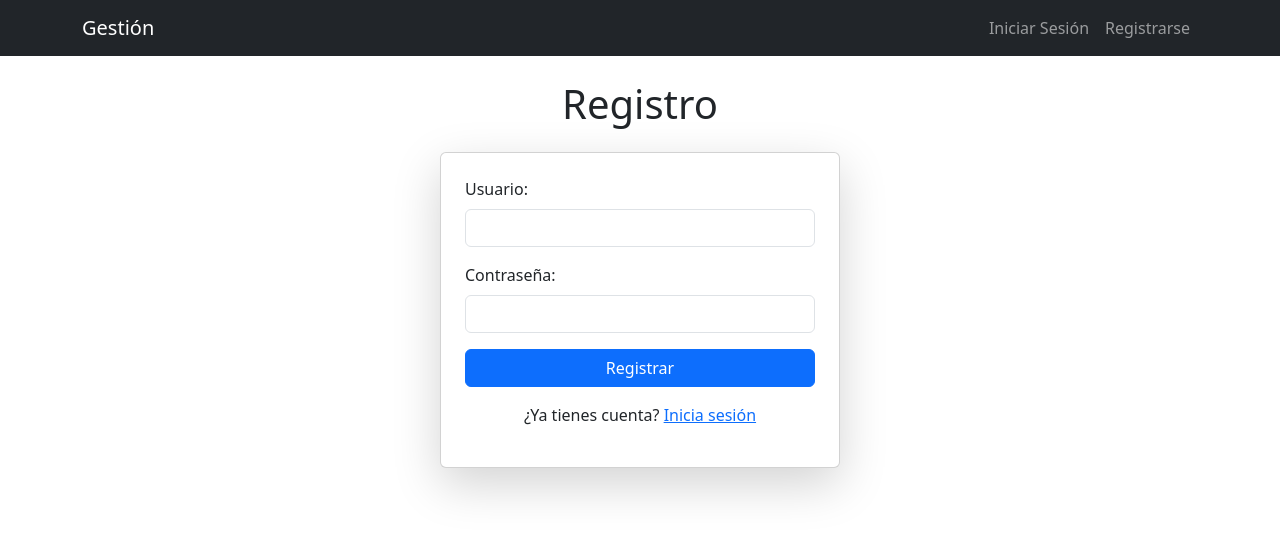
After one commit to dariorodr/Segundo-proyecto, a Flask app: page /register in a window 1280 px wide. The commit adds this page. Shown: the top 536 px of the page. Run offline with Flask 3, Linux system fonts and the light colour scheme.

Commit message:
añadiendo login.html y register html mas modificaciones

```diff
--- a/app/app.py
+++ b/app/app.py
@@ -1,35 +1,73 @@
 from flask import Flask, render_template, request, redirect, url_for, flash
-from flask_sqlalchemy import SQLAlchemy
 from sqlalchemy.exc import SQLAlchemyError, IntegrityError
 from datetime import datetime
 from sqlalchemy import func, and_, case
 from jinja2 import TemplateNotFound
+from flask_login import LoginManager, login_user, logout_user, login_required, current_user
+from werkzeug.security import generate_password_hash, check_password_hash
 import logging
 
 app = Flask(__name__)
 app.config['SQLALCHEMY_DATABASE_URI'] = 'mysql+pymysql://root:sarandeameelcabezudo@localhost/proyecto_cancha_2'
 app.config['SQLALCHEMY_TRACK_MODIFICATIONS'] = False
-app.config['SECRET_KEY'] = 'mi_clave_secreta_12345'  # Clave segura única
+app.config['SECRET_KEY'] = 'mi_clave_secreta_12345'
 
 # Configuración de logging
 logging.basicConfig(filename='error.log', level=logging.ERROR,
                     format='%(asctime)s - %(levelname)s - %(message)s')
 
-from models import db, Turno, Precio, Cancha
+# Inicializar Flask-Login
+login_manager = LoginManager()
+login_manager.init_app(app)
+login_manager.login_view = 'login'
+
+# Importar modelos después de inicializar db y app
+from models import db, User, Turno, Precio, Cancha
 
 db.init_app(app)
 
-# Manejadores de errores HTTP
-@app.errorhandler(404)
-def page_not_found(e):
-    app.logger.error(f"404 - Página no encontrada: {request.url}")
-    return render_template('error.html', error_code=404, error_message="Página no encontrada"), 404
+@login_manager.user_loader
+def load_user(user_id):
+    return User.query.get(int(user_id))
 
-@app.errorhandler(500)
-def internal_server_error(e):
-    app.logger.error(f"500 - Error interno del servidor: {str(e)}")
-    return render_template('error.html', error_code=500, error_message="Error interno del servidor"), 500
+# Rutas de autenticación
+@app.route('/login', methods=['GET', 'POST'])
+def login():
+    if request.method == 'POST':
+        username = request.form['username']
+        password = request.form['password']
+        user = User.query.filter_by(username=username).first()
+        if user and check_password_hash(user.password, password):
+            login_user(user)
+            return redirect(url_for('admin_index'))
+        flash('Usuario o contraseña incorrectos', 'danger')
+    return render_template('login.html')
 
+@app.route('/register', methods=['GET', 'POST'])
+def register():
+    if request.method == 'POST':
+        username = request.form['username']
+        password = request.form['password']
+        if User.query.filter_by(username=username).first():
+            flash('El usuario ya existe', 'danger')
+        else:
+            hashed_password = generate_password_hash(password)  # Cambio aquí
+            new_user = User(username=username, password=hashed_password, is_admin=True)
+            db.session.add(new_user)
+            db.session.commit()
+            flash('Registro exitoso, inicia sesión', 'success')
+            return redirect(url_for('login'))
+    return render_template('register.html')
+
+@app.route('/logout')
+@login_required
+def logout():
+    logout_user()
+    flash('Sesión cerrada correctamente', 'success')
+    return redirect(url_for('login'))
+
+# (El resto de tu código sigue igual)
+# Rutas existentes (sin cambios en el resto, solo muestro las primeras para brevedad)
 @app.route('/')
 def index():
     try:
@@ -60,7 +98,6 @@ def turnos():
             Turno.HorasSolicitadas, Turno.DiaDeReserva, Turno.HoraDeReserva, Cancha.Tipo, Cancha.Jugadores
         ).join(Cancha, Cancha.CanchaID == Turno.CanchaID)
 
-        # Variable para detectar si se aplicó algún filtro
         filtros_aplicados = any([cancha_id, cliente, hora, tipoCesped, duracion, capacidad, fecha_desde, fecha_hasta])
 
         if cancha_id:
@@ -96,7 +133,6 @@ def turnos():
         query = query.order_by(Turno.TurnoID)
         turnos = query.all()
 
-        # Mostrar mensaje si se aplicaron filtros y no hay resultados
         if filtros_aplicados and not turnos:
             flash("No se encontraron turnos con estos parámetros.", "warning")
 
@@ -111,8 +147,13 @@ def turnos():
         flash("Ocurrió un error inesperado. Por favor, intenta de nuevo.", "danger")
         return redirect(url_for('index'))
 
+
 @app.route('/admin/')
+@login_required
 def admin_index():
+    if not current_user.is_admin:
+        flash('Acceso denegado. Solo administradores.', 'danger')
+        return redirect(url_for('login'))
     try:
         return render_template('admin_index.html', title='Gestión Administrativa')
     except TemplateNotFound as e:
@@ -125,7 +166,11 @@ def admin_index():
         return redirect(url_for('index'))
 
 @app.route('/canchas', methods=['GET', 'POST'])
+@login_required
 def gestionar_canchas():
+    if not current_user.is_admin:
+        flash('Acceso denegado. Solo administradores.', 'danger')
+        return redirect(url_for('login'))
     try:
         if request.method == 'POST':
             try:
@@ -165,7 +210,11 @@ def gestionar_canchas():
         return redirect(url_for('admin_index'))
 
 @app.route('/editar-cancha/<int:id>', methods=['GET', 'POST'])
+@login_required
 def editar_cancha(id):
+    if not current_user.is_admin:
+        flash('Acceso denegado. Solo administradores.', 'danger')
+        return redirect(url_for('login'))
     try:
         if id <= 0:
             flash("ID de cancha inválido.", "danger")
@@ -206,7 +255,11 @@ def editar_cancha(id):
         return redirect(url_for('gestionar_canchas'))
 
 @app.route('/eliminar-cancha/<int:id>', methods=['POST'])
+@login_required
 def eliminar_cancha(id):
+    if not current_user.is_admin:
+        flash('Acceso denegado. Solo administradores.', 'danger')
+        return redirect(url_for('login'))
     try:
         if id <= 0:
             flash("ID de cancha inválido.", "danger")
@@ -290,7 +343,11 @@ def reservar_turnos_formulario():
         return redirect(url_for('index'))
 
 @app.route('/editar_turno/<int:turno_id>', methods=['GET', 'POST'])
+@login_required
 def editar_turno(turno_id):
+    if not current_user.is_admin:
+        flash('Acceso denegado. Solo administradores.', 'danger')
+        return redirect(url_for('login'))
     try:
         if turno_id <= 0:
             flash("ID de turno inválido.", "danger")
@@ -358,7 +415,11 @@ def editar_turno(turno_id):
         return redirect(url_for('turnos'))
 
 @app.route('/eliminar-turno/<int:turno_id>', methods=['POST'])
+@login_required
 def eliminar_turno(turno_id):
+    if not current_user.is_admin:
+        flash('Acceso denegado. Solo administradores.', 'danger')
+        return redirect(url_for('login'))
     try:
         if turno_id <= 0:
             flash("ID de turno inválido.", "danger")
@@ -381,7 +442,11 @@ def eliminar_turno(turno_id):
     return redirect(url_for('turnos'))
 
 @app.route('/configurar-precios/', methods=['GET', 'POST'])
+@login_required
 def configurar_precios():
+    if not current_user.is_admin:
+        flash('Acceso denegado. Solo administradores.', 'danger')
+        return redirect(url_for('login'))
     try:
         if request.method == 'POST':
             try:
@@ -422,7 +487,11 @@ def configurar_precios():
         return redirect(url_for('admin_index'))
 
 @app.route('/editar-precio/<int:precio_id>', methods=['GET', 'POST'])
+@login_required
 def editar_precio(precio_id):
+    if not current_user.is_admin:
+        flash('Acceso denegado. Solo administradores.', 'danger')
+        return redirect(url_for('login'))
     try:
         if precio_id <= 0:
             flash("ID de precio inválido.", "danger")
@@ -466,7 +535,11 @@ def editar_precio(precio_id):
         return redirect(url_for('configurar_precios'))
 
 @app.route('/eliminar-precio/<int:precio_id>', methods=['POST'])
+@login_required
 def eliminar_precio(precio_id):
+    if not current_user.is_admin:
+        flash('Acceso denegado. Solo administradores.', 'danger')
+        return redirect(url_for('login'))
     try:
         if precio_id <= 0:
             flash("ID de precio inválido.", "danger")
@@ -500,7 +573,6 @@ def reporte_recaudacion():
             flash("ID de cancha inválido.", "danger")
             return redirect(url_for('reporte_recaudacion'))
 
-        # Variable para detectar si se aplicó algún filtro
         filtros_aplicados = any([cancha_id, tipo_cesped, desde_str, hasta_str])
 
         query = db.session.query(
@@ -543,7 +615,6 @@ def reporte_recaudacion():
                 flash("No se encontraron datos de recaudación con estos parámetros.", "warning")
             return render_template("reporte_rec.html", total_recaudado={"Total": total_recaudado})
 
-        # Si hay filtro por cancha_id o tipo_cesped pero no hay resultados, asignar 0 explícitamente
         total_recaudado = {}
         if resultados:
             total_recaudado = {
@@ -551,7 +622,6 @@ def reporte_recaudacion():
                 for resultado in resultados if resultado.total_recaudado is not None
             }
         elif cancha_id:
-            # Si no hay resultados, buscar el nombre de la cancha para mostrar 0
             cancha = Cancha.query.get(cancha_id)
             total_recaudado = {cancha.NombreCancha if cancha else f"Cancha {cancha_id}": 0}
         elif tipo_cesped:
@@ -570,6 +640,7 @@ def reporte_recaudacion():
         app.logger.error(f"Error inesperado en /reporte: {str(e)}")
         flash("Ocurrió un error inesperado. Por favor, intenta de nuevo.", "danger")
         return redirect(url_for('index'))
+
 if __name__ == '__main__':
     with app.app_context():
         try:
--- a/app/models.py
+++ b/app/models.py
@@ -1,7 +1,9 @@
 from flask_sqlalchemy import SQLAlchemy
 from flask_login import UserMixin
 
+# Inicializar SQLAlchemy aquí
 db = SQLAlchemy()
+
 
 class Turno(db.Model):
     __tablename__ = 'turnos'
@@ -30,10 +32,10 @@ class Cancha(db.Model):
     Jugadores = db.Column(db.Integer, nullable=True)
 
 class User(UserMixin, db.Model):
-    __tablename__ = 'user'  # Nombre explícito para evitar conflictos
+    __tablename__ = 'user'
     id = db.Column(db.Integer, primary_key=True)
     username = db.Column(db.String(80), unique=True, nullable=False)
-    password = db.Column(db.String(120), nullable=False)
+    password = db.Column(db.String(255), nullable=False)
     is_admin = db.Column(db.Boolean, default=False)
 
     def __repr__(self):
--- a/app/templates/base.html
+++ b/app/templates/base.html
@@ -2,40 +2,39 @@
 <html lang="es">
 <head>
     <meta charset="UTF-8">
-    <meta name="viewport" content="width=device-width, initial-scale=1.0">
-    <title>{% block title %}{% endblock %}</title>
-    <!-- Bootstrap CSS -->
-    <link href="https://cdn.jsdelivr.net/npm/bootstrap@5.3.3/dist/css/bootstrap.min.css" rel="stylesheet" integrity="sha384-QWTKZyjpPEjISv5WaRU9OFeRpok6YctnYmDr5pNlyT2bRjXh0JMhjY6hW+ALEwIH" crossorigin="anonymous">
+    <title>{% block title %}Gestión de Canchas{% endblock %}</title>
+    <link href="https://cdn.jsdelivr.net/npm/bootstrap@5.3.0/dist/css/bootstrap.min.css" rel="stylesheet">
+    <link rel="stylesheet" href="https://cdnjs.cloudflare.com/ajax/libs/font-awesome/6.4.2/css/all.min.css">
 </head>
 <body>
-    <nav class="navbar navbar-expand-lg bg-success bg-opacity-50">
-        <div class="container-fluid">
-            <a class="navbar-brand" href="/">Inici⚽</a>
-            <div class="collapse navbar-collapse">
+    <nav class="navbar navbar-expand-lg navbar-dark bg-dark">
+        <div class="container">
+            <a class="navbar-brand" href="{{ url_for('admin_index') }}">Gestión</a>
+            <div class="navbar-nav">
+                {% if current_user.is_authenticated %}
+                    <a class="nav-link" href="{{ url_for('gestionar_canchas') }}">Canchas</a>
+                    <a class="nav-link" href="{{ url_for('configurar_precios') }}">Precios</a>
+                    <a class="nav-link" href="{{ url_for('logout') }}">Cerrar Sesión</a>
+                {% else %}
+                    <a class="nav-link" href="{{ url_for('login') }}">Iniciar Sesión</a>
+                    <a class="nav-link" href="{{ url_for('register') }}">Registrarse</a>
+                {% endif %}
             </div>
         </div>
     </nav>
-    <div class="container mt-4">
-
-    </div>
-
-    <!-- Mensajes flash -->
-    <div class="container mt-3">
+    <div class="container">
         {% with messages = get_flashed_messages(with_categories=true) %}
             {% if messages %}
                 {% for category, message in messages %}
-                    <div class="alert alert-{{ category }} alert-dismissible fade show" role="alert">
+                    <div class="alert alert-{{ category }} alert-dismissible fade show mt-3" role="alert">
                         {{ message }}
                         <button type="button" class="btn-close" data-bs-dismiss="alert" aria-label="Close"></button>
                     </div>
                 {% endfor %}
             {% endif %}
         {% endwith %}
+        {% block content %}{% endblock %}
     </div>
-
-    <!-- Contenido principal -->
-    {% block content %}{% endblock %}
-
-    <!-- Bootstrap JS (incluye Popper.js) -->
-    <script src="https://cdn.jsdelivr.net/npm/bootstrap@5.3.3/dist/js/bootstrap.bundle.min.js" integrity="sha384-YvpcrYf0tY3lHB60NNkmXc5s9fDVZLESaAA55NDzOxhy9GkcIdslK1eN7N6jIeHz" crossorigin="anonymous"></script>
-    {% block extra_js %}{% endblock %}
+    <script src="https://cdn.jsdelivr.net/npm/bootstrap@5.3.0/dist/js/bootstrap.bundle.min.js"></script>
+</body>
+</html>
--- /dev/null
+++ b/app/templates/register.html
@@ -0,0 +1,20 @@
+{% extends "base.html" %}
+{% block content %}
+<div class="container mt-4">
+    <h1 class="text-center mb-4">Registro</h1>
+    <div class="card shadow-lg p-4 mx-auto" style="max-width: 400px;">
+        <form method="POST">
+            <div class="mb-3">
+                <label for="username" class="form-label">Usuario:</label>
+                <input type="text" name="username" id="username" class="form-control" required>
+            </div>
+            <div class="mb-3">
+                <label for="password" class="form-label">Contraseña:</label>
+                <input type="password" name="password" id="password" class="form-control" required>
+            </div>
+            <button type="submit" class="btn btn-primary w-100">Registrar</button>
+        </form>
+        <p class="text-center mt-3">¿Ya tienes cuenta? <a href="{{ url_for('login') }}">Inicia sesión</a></p>
+    </div>
+</div>
+{% endblock %}
```
Also changed, not shown: app/templates/login.html (added, +20 -0 lines).
